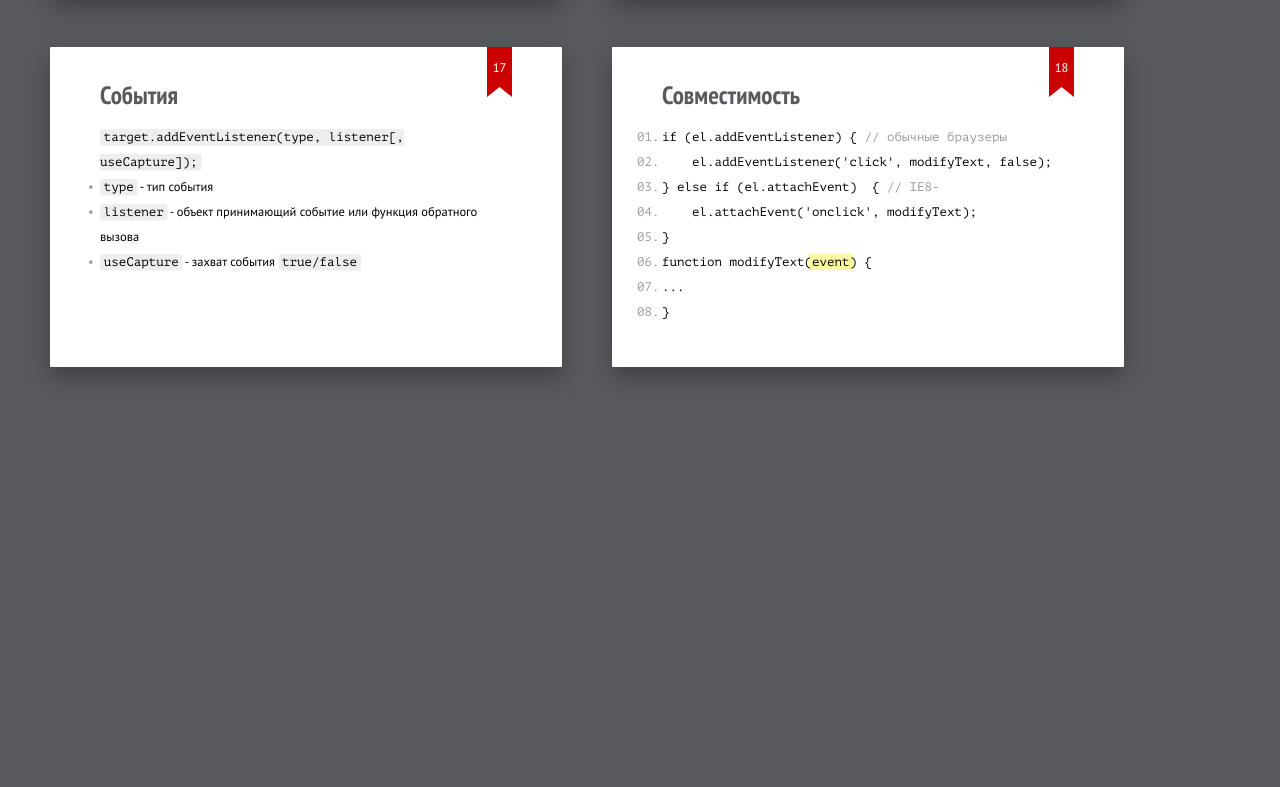
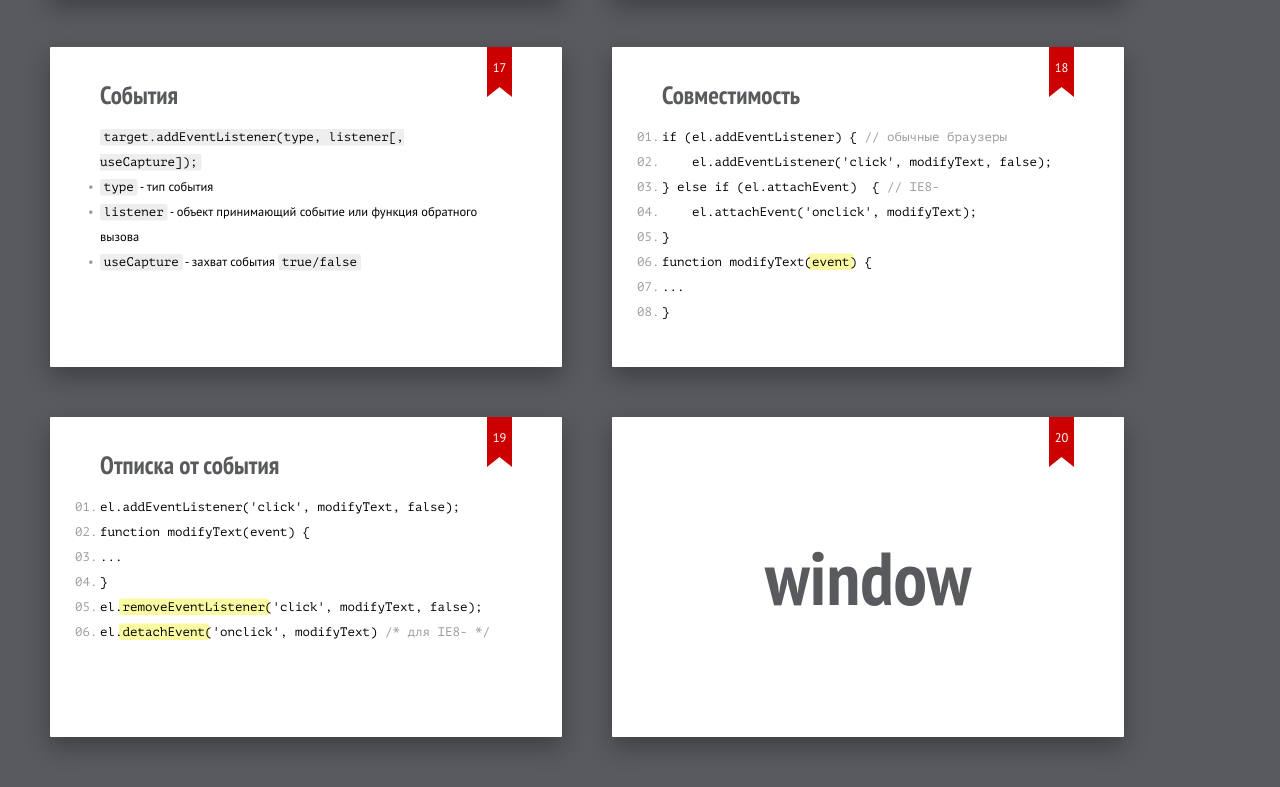
Before and after one commit to denis-zavgorodny/slides-browser-api, a website: page index.html in a window 1280 px wide. Shown: the part 3057-3844 px from the top of the page. Before the commit the page ends 3474 px from the top, so only its background shows below. Drawn offline with Linux system fonts and the light colour scheme.

Commit message:
Финализировует часть о DOM

```diff
--- a/index.html
+++ b/index.html
@@ -220,6 +220,24 @@
         </pre>
     </section>
 
+    <section class="slide">
+        <h2>Отписка от события</h2>
+        <pre>
+            <code>el.addEventListener('click', modifyText, false);</code>
+            <code>function modifyText(event) {</code>
+            <code>...</code>
+            <code>}</code>
+            <code>el.<mark>removeEventListener</mark>('click', modifyText, false);</code>
+            <code>el.<mark>detachEvent</mark>('onclick', modifyText) <span class="comment">/* для IE8- */</span></code>
+        </pre>
+    </section>
+
+    <section class="slide">
+        <h2 class="shout">window</h2>
+    </section>
+
+
+
 
 
 
```
